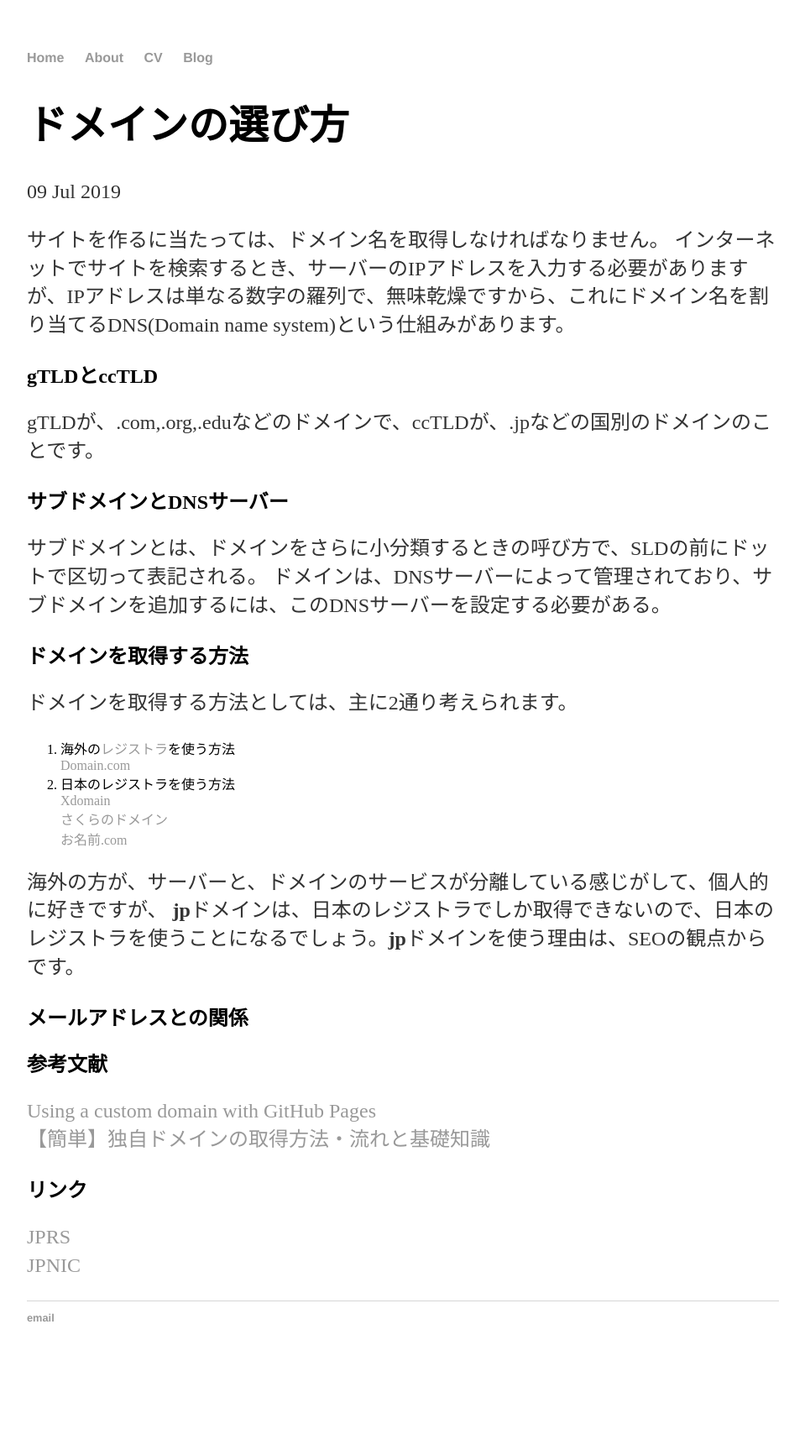
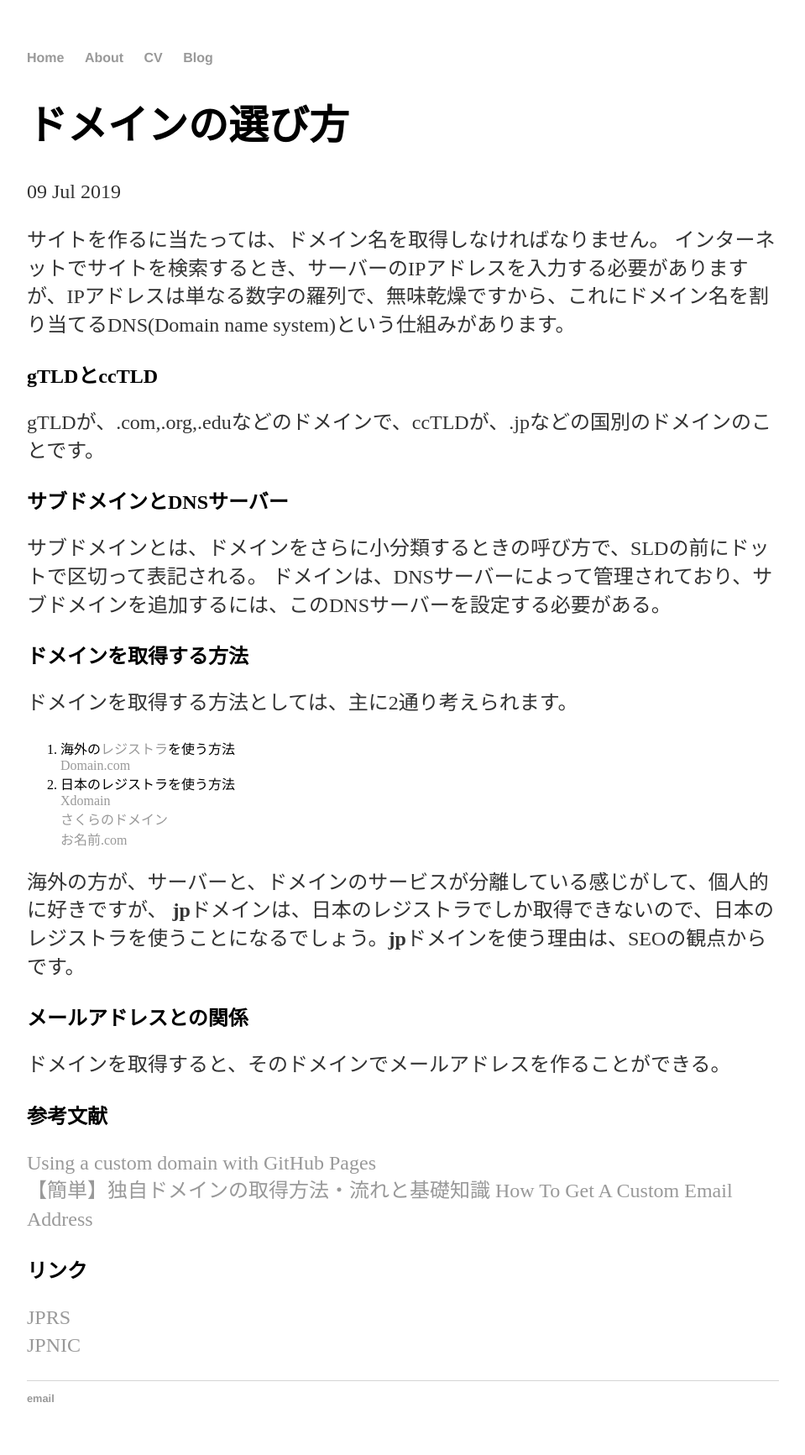
Before and after one commit to agematsu/agematsu.github.io, a Jekyll site: the page built from _posts/2019-07-09-ドメインの選び方.md, in a window 1280 px wide. Shown: the whole page at 84% size, without its empty margins (160-1119 px from the left). Built offline with Jekyll 4.4.1, drawn with Linux system fonts in a browser that asks for light colours; our own code applies the rules of GitHub Pages for plain Markdown files; before the commit the page ends 1637 px from its top, so only the background shows below that.

Commit message:
Update 2019-07-09-ドメインの選び方.md

```diff
--- a/_posts/2019-07-09-ドメインの選び方.md
+++ b/_posts/2019-07-09-ドメインの選び方.md
@@ -18,11 +18,12 @@ gTLDが、.com,.org,.eduなどのドメインで、ccTLDが、.jpなどの国別
 
 海外の方が、サーバーと、ドメインのサービスが分離している感じがして、個人的に好きですが、 **jp**ドメインは、日本のレジストラでしか取得できないので、日本のレジストラを使うことになるでしょう。**jp**ドメインを使う理由は、SEOの観点からです。
 ## メールアドレスとの関係
-
+ドメインを取得すると、そのドメインでメールアドレスを作ることができる。
 
 ## 参考文献
 <a href="https://help.github.com/en/articles/using-a-custom-domain-with-github-pages">Using a custom domain with GitHub Pages</a>
 <a href="https://www.kagoya.jp/howto/webhomepage/02/">【簡単】独自ドメインの取得方法・流れと基礎知識</a>
+<a href="https://www.hover.com/blog/custom-email-address-tutorial/">How To Get A Custom Email Address</a>
 ## リンク
 <a href="https://jprs.jp/">JPRS</a>
 <a href="https://www.nic.ad.jp/ja/">JPNIC</a>
```
